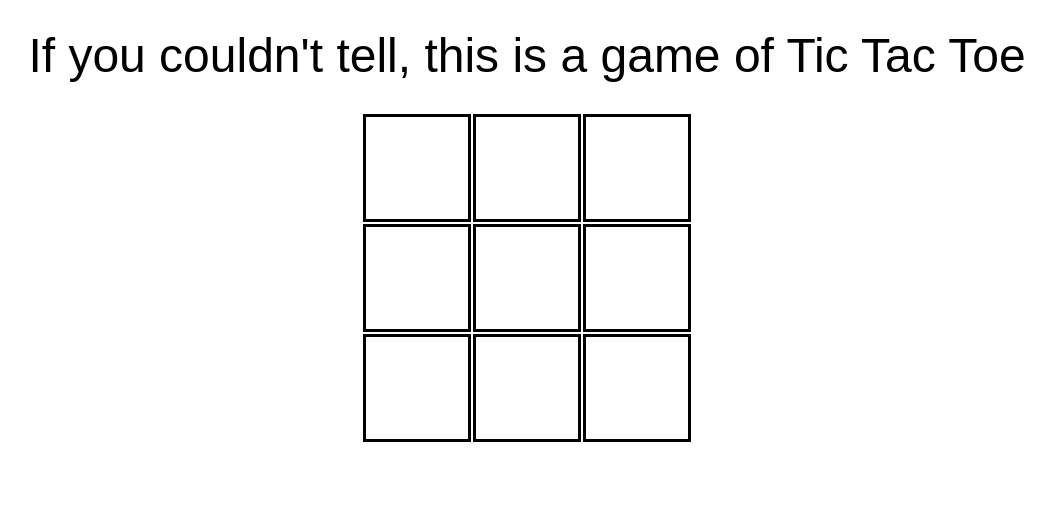
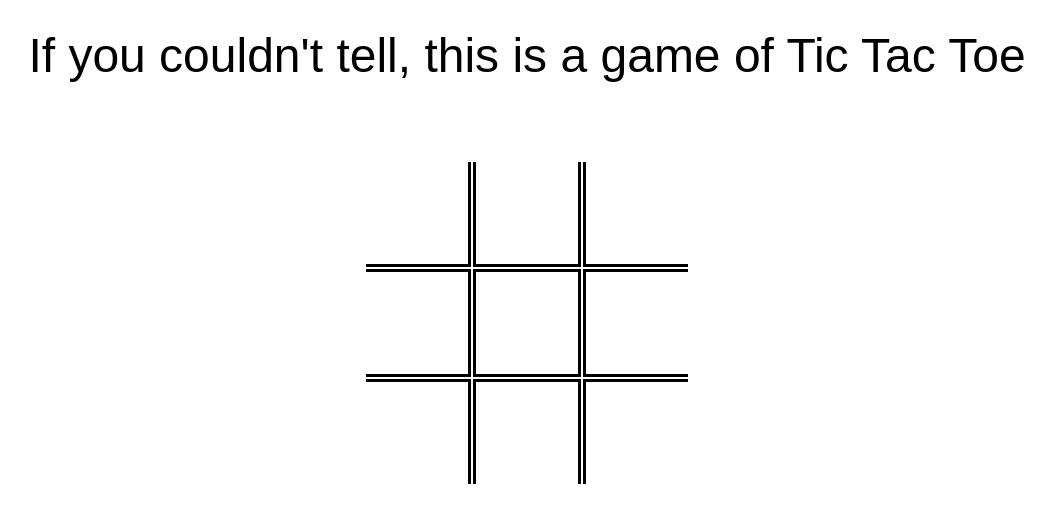
Before and after one commit to andrewjlanza/ttt, a website: page public/index.html in a window 1280 px wide. Shown: the whole page, without its empty margins (113-1168 px from the left). Drawn offline with Linux system fonts and the light colour scheme.

Commit message:
table done

```diff
--- a/public/index.html
+++ b/public/index.html
@@ -14,17 +14,17 @@
   </header>
   <main>
     <table>
-      <tr id="top">
+      <tr class="top">
         <td class="left"></td>
         <td class="center"></td>
         <td class="right"></td>
       </tr>
-      <tr id="middle">
+      <tr class="middle">
         <td class="left"></td>
         <td class="center"></td>
         <td class="right"></td>
       </tr>
-      <tr id="bottom">
+      <tr class="bottom">
         <td class="left"></td>
         <td class="center"></td>
         <td class="right"></td>
--- a/public/screen.css
+++ b/public/screen.css
@@ -17,9 +17,30 @@ main {
   display: flex;
   justify-content: center;
 }
+
+table {
+  margin-top: 3em;
+}
+
 td {
   margin: 0;
   border: 3px solid black;
   height: 100px;
   width: 100px;
 }
+
+tr.top td {
+  border-top: 0;
+}
+
+tr.bottom td {
+  border-bottom: 0;
+}
+
+td.left {
+  border-left: 0;
+}
+
+td.right {
+  border-right: 0;
+}
```
